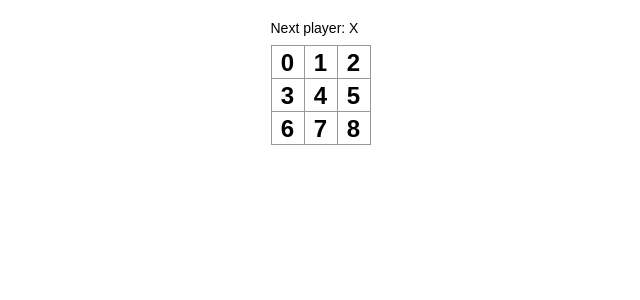
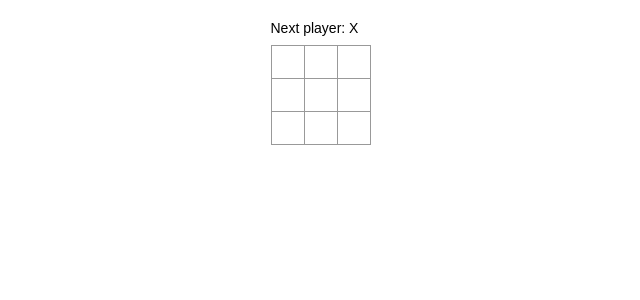
Before and after one commit to teinen/react-practices, a React (Create React App) app in the folder tic-tac-toe/: page / in a window 1280 px wide. Shown: the top 300 px of the page, without its empty margins (295-935 px from the left). Built offline with nearby package versions, Linux system fonts and the light colour scheme.

Commit message:
Set state to Square component

```diff
--- a/tic-tac-toe/src/components/Square.tsx
+++ b/tic-tac-toe/src/components/Square.tsx
@@ -5,13 +5,25 @@
   value: number
 }
 
-interface State {}
+interface State {
+  value: string
+}
 
 class Square extends React.Component<Props, State> {
+  constructor(props: any) {
+    super(props)
+    this.state = {
+      value: ''
+    }
+  }
+
   render() {
     return (
-      <button className="square">
-        { this.props.value }
+      <button
+        className="square"
+        onClick={() => { this.setState({ value: 'X' })}}
+      >
+        { this.state.value }
       </button>
     )
   }
```
